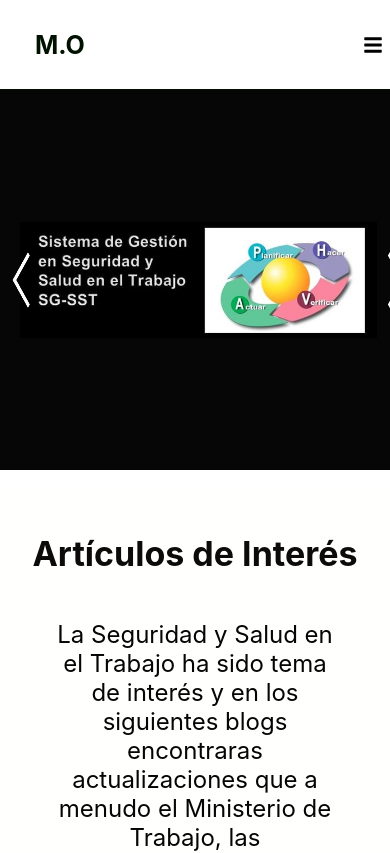
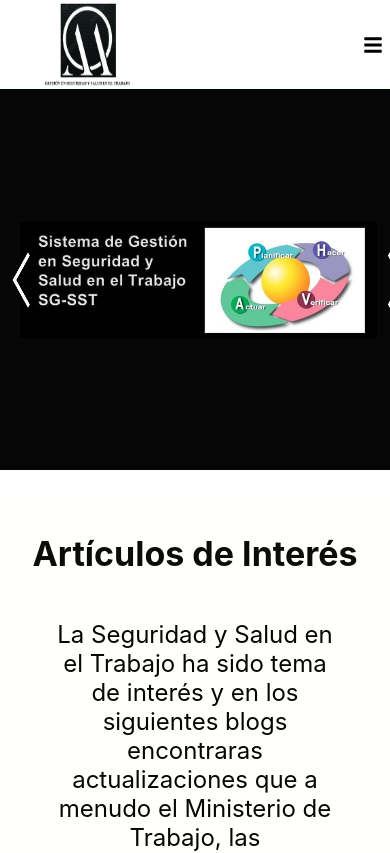
Before and after one commit to RockStoneStudios/Alejandra, a Next.js app: page / in a window 390 px wide. Shown: the top 853 px of the page. Built offline with nearby package versions, Linux system fonts and the light colour scheme.

Commit message:
Responsive with logo

```diff
--- a/components/Navbar.jsx
+++ b/components/Navbar.jsx
@@ -2,13 +2,16 @@ import {useState} from 'react'
 import Link from 'next/link';
 import {FaTimes,FaBars} from 'react-icons/fa';
 import styles from '../styles/Navbar.module.css';
+import Image from 'next/image';
 
 const Navbar = () => {
   const [open,setOpen] = useState(false);
   return (
     <>
       <div className={styles.menu}>
-        <label className={styles.logo} >M.O</label>
+        <label className={styles.logo} >
+          <Image src= "/img/logo22.png" width={100} height={92}/>
+          </label>
           <ul className={open ?[styles.menu_items,styles.show].join(' ') : styles.menu_items}>
             <li onClick={()=>setOpen(false)}><Link href="/"><a>Home</a></Link></li>
             <li  onClick={()=>setOpen(false)}><Link href="/valores"><a>Valores</a></Link></li>
```
